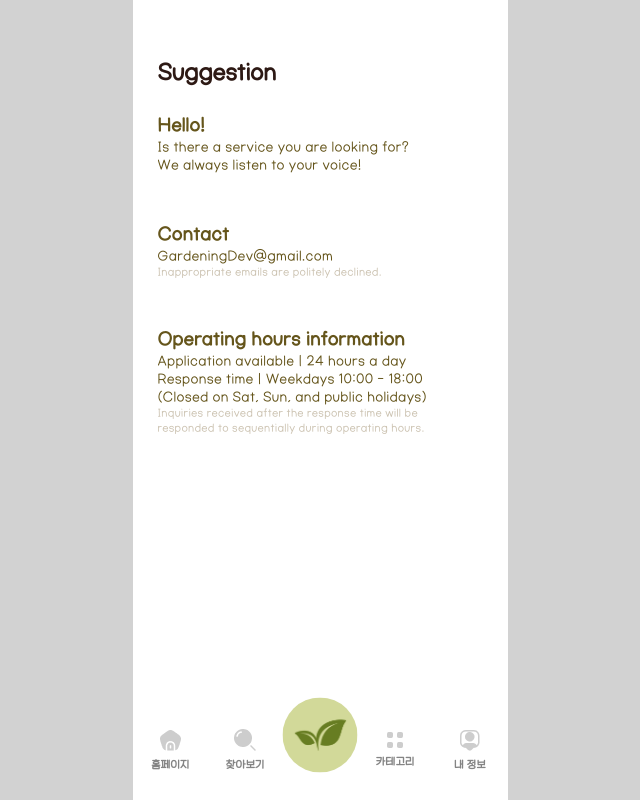
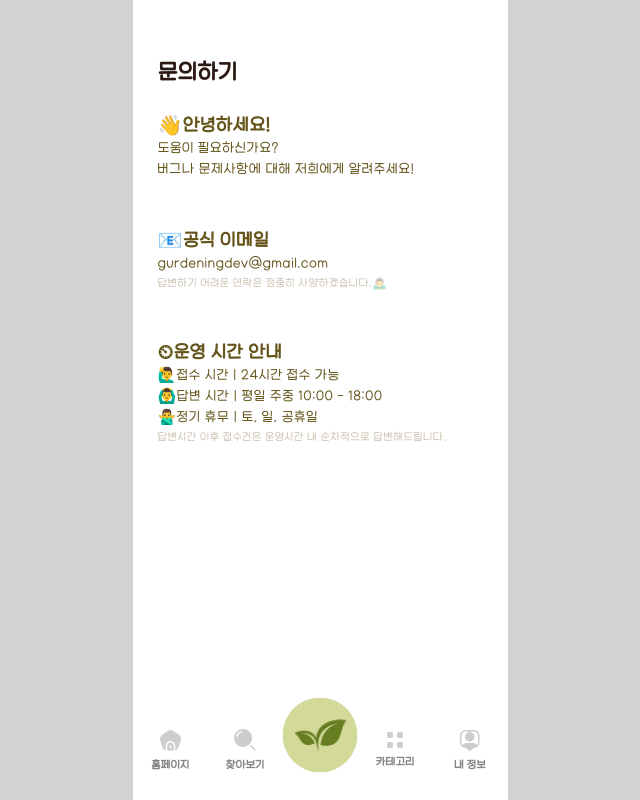
Before and after one commit to Gurdening/Gurdening_FE, a React (Vite) app: page /mypage/suggestion in a window 1280 px wide. Shown: the whole page, without its empty margins (320-960 px from the left). Built offline with nearby package versions, Linux system fonts and the light colour scheme; no server answers.

Commit message:
💄Add : 문의하기 페이지 업데이트

```diff
--- a/src/pages/myPage/MyPage.jsx
+++ b/src/pages/myPage/MyPage.jsx
@@ -10,7 +10,7 @@ import SuggestionIcon from '../../assets/icons/icon-mypage-suggestion.png';
 const myPageItems = [
   { icon: HistoryIcon, text: '최근 본 매뉴얼', path: '/mypage/history' },
   { icon: BookMarkIcon, text: '즐겨찾기', path: '/mypage/bookmark' },
-  { icon: SuggestionIcon, text: '제안하기', path: '/mypage/suggestion' },
+  { icon: SuggestionIcon, text: '문의하기', path: '/mypage/suggestion' },
 ];
 
 const MyPage = () => {
--- a/src/pages/suggestion/Suggestion.Style.jsx
+++ b/src/pages/suggestion/Suggestion.Style.jsx
@@ -29,7 +29,7 @@ export const SugTitle = styled.div`
 export const SugText = styled.div`
   font-size: 15px;
   color: #65551b;
-  line-height: 1.2;
+  line-height: 1.4;
   letter-spacing: 0.3px;
 `;
 
@@ -37,6 +37,6 @@ export const SugDetail = styled.div`
   font-size: 12px;
   color: #6b501e;
   opacity: 0.35;
-  line-height: 1.2;
+  line-height: 1.5;
   letter-spacing: 0.3px;
 `;
--- a/src/pages/suggestion/Suggestion.jsx
+++ b/src/pages/suggestion/Suggestion.jsx
@@ -4,29 +4,31 @@ import * as S from './Suggestion.Style';
 const Suggestion = () => {
   return (
     <S.SugWrap>
-      <S.SugLogo>Suggestion</S.SugLogo>
+      <S.SugLogo>문의하기</S.SugLogo>
       <S.SugContainer>
-        <S.SugTitle>Hello!</S.SugTitle>
+        <S.SugTitle>👋안녕하세요!</S.SugTitle>
         <S.SugText>
-          Is there a service you are looking for?
-          <br /> We always listen to your voice!
+          도움이 필요하신가요?
+          <br />
+          버그나 문제사항에 대해 저희에게 알려주세요!
         </S.SugText>
       </S.SugContainer>
       <S.SugContainer>
-        <S.SugTitle>Contact</S.SugTitle>
-        <S.SugText>GardeningDev@gmail.com</S.SugText>
-        <S.SugDetail>Inappropriate emails are politely declined.</S.SugDetail>
+        <S.SugTitle>📧공식 이메일</S.SugTitle>
+        <S.SugText>gurdeningdev@gmail.com</S.SugText>
+        <S.SugDetail>
+          답변하기 어려운 연락은 정중히 사양하겠습니다.🙇‍♂️
+        </S.SugDetail>
       </S.SugContainer>
       <S.SugContainer>
-        <S.SugTitle>Operating hours information</S.SugTitle>
+        <S.SugTitle>⏲운영 시간 안내</S.SugTitle>
         <S.SugText>
-          Application available | 24 hours a day
-          <br /> Response time | Weekdays 10:00 - 18:00
-          <br /> (Closed on Sat, Sun, and public holidays)
+          🙋‍♂️접수 시간 | 24시간 접수 가능
+          <br /> 🙆‍♂️답변 시간 | 평일 주중 10:00 - 18:00
+          <br /> 🙅‍♂️정기 휴무 | 토, 일, 공휴일
         </S.SugText>
         <S.SugDetail>
-          Inquiries received after the response time will be <br /> responded to
-          sequentially during operating hours.
+          답변시간 이후 접수건은 운영시간 내 순차적으로 답변해드립니다.
         </S.SugDetail>
       </S.SugContainer>
     </S.SugWrap>
```
